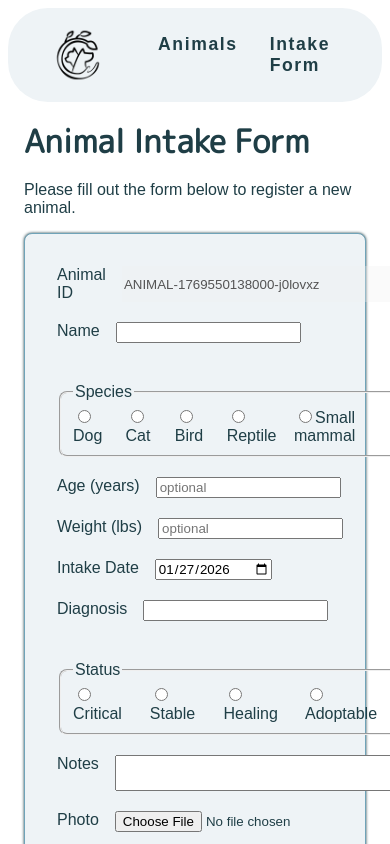
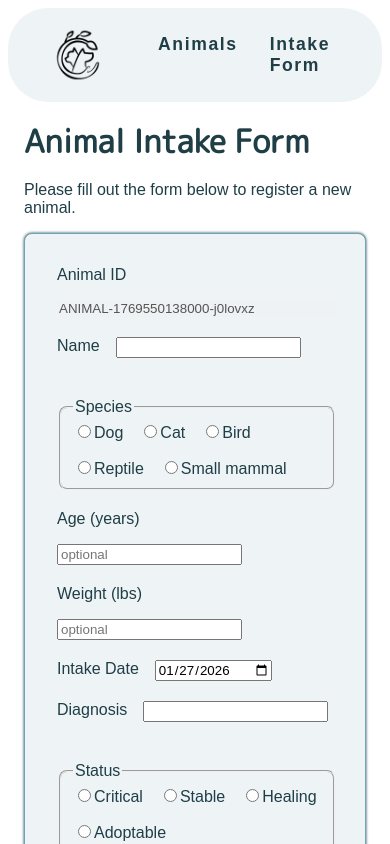
Before and after one commit to ebey04/animalRescueApp, a React (Vite) app: page / in a window 390 px wide. Shown: the top 844 px of the page. Built offline with nearby package versions, Linux system fonts and the light colour scheme.

Commit message:
fix(intakeForm): add flex-wrap to .animalInput for mobile responsiveness

```diff
--- a/src/App.jsx
+++ b/src/App.jsx
@@ -12,6 +12,7 @@ function App() {
     <>
       <Navbar />
       <IntakeForm />
+      {/* <Home /> */}
     </>
   )
 }
--- a/src/Intake Form/IntakeForm.module.css
+++ b/src/Intake Form/IntakeForm.module.css
@@ -23,6 +23,7 @@
 
 .animalInput {
     display: flex;
+    flex-wrap: wrap;
     gap: 1rem;
 }
 
```
